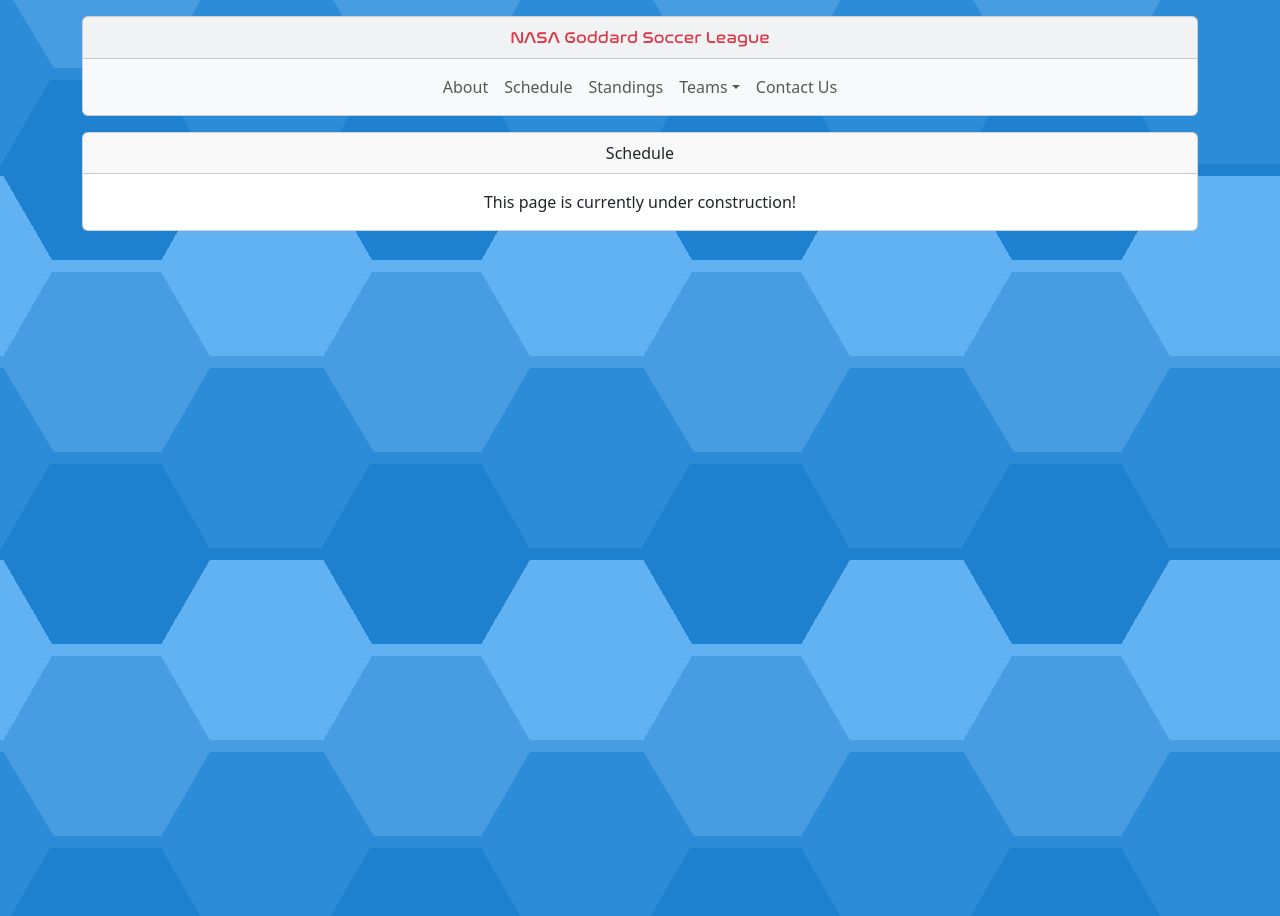
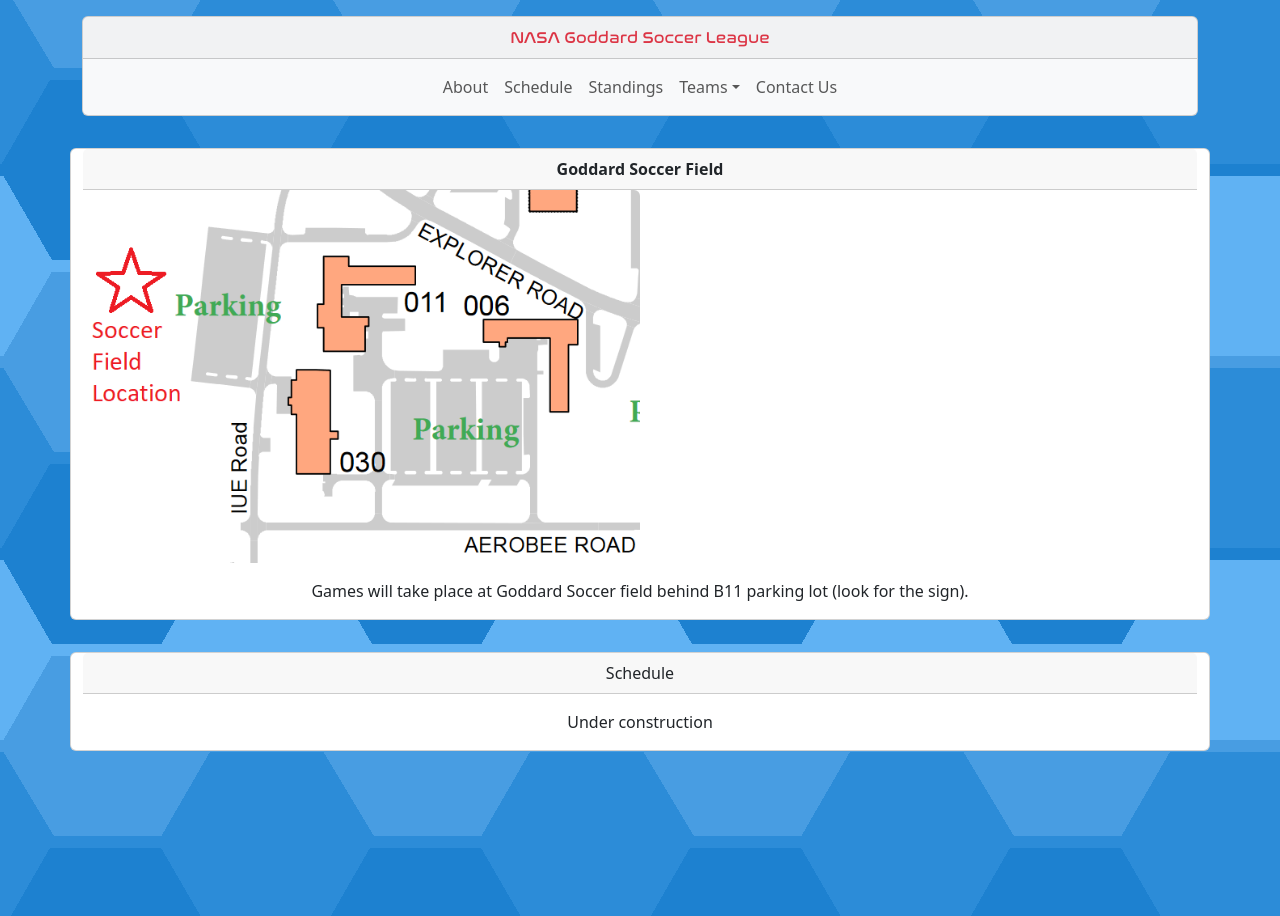
Before and after one commit to goddard-soccer/goddard-soccer.github.io, a Jekyll site: the page built from _pages/schedule.md, in a window 1280 px wide. Built offline with Jekyll 4.4.1, drawn with Linux system fonts in a browser that asks for light colours.

Commit message:
added soccer field image

```diff
--- a/_pages/schedule.md
+++ b/_pages/schedule.md
@@ -3,13 +3,26 @@
 title: Schedule
 permalink: /schedule/
 ---
+<div class="row">
+<div class="card my-3 text-center">
+
+<div class="card-header text-center"><strong>Goddard Soccer Field</strong></div>
+<img src="/images/soccerfield_location.png" class="img-fluid w-50 rounded" />
+
+<div class="card-body">
+    <p class="card-text">Games will take place at Goddard Soccer field behind
+     B11 parking lot (look for the sign).</p>
+</div>
+</div>
+
 
 <div class="card my-3 text-center">
 
 <div class="card-header">{{ page.title }}</div>
 
+
 <div class="card-body">
-    <p class="card-text">This page is currently under construction!</p>
+    <p class="card-text">Under construction</p>
 </div>
 
 </div>
```
